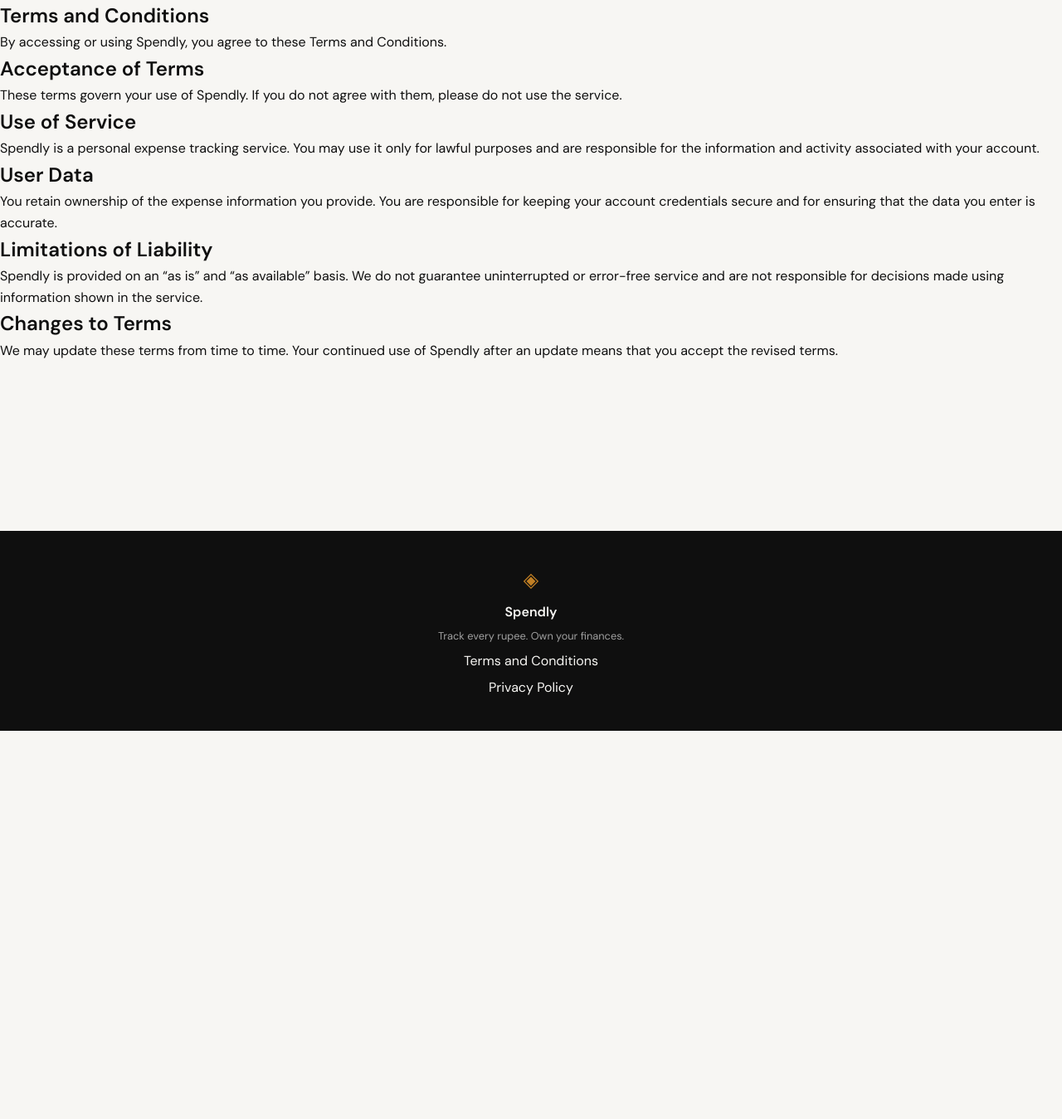
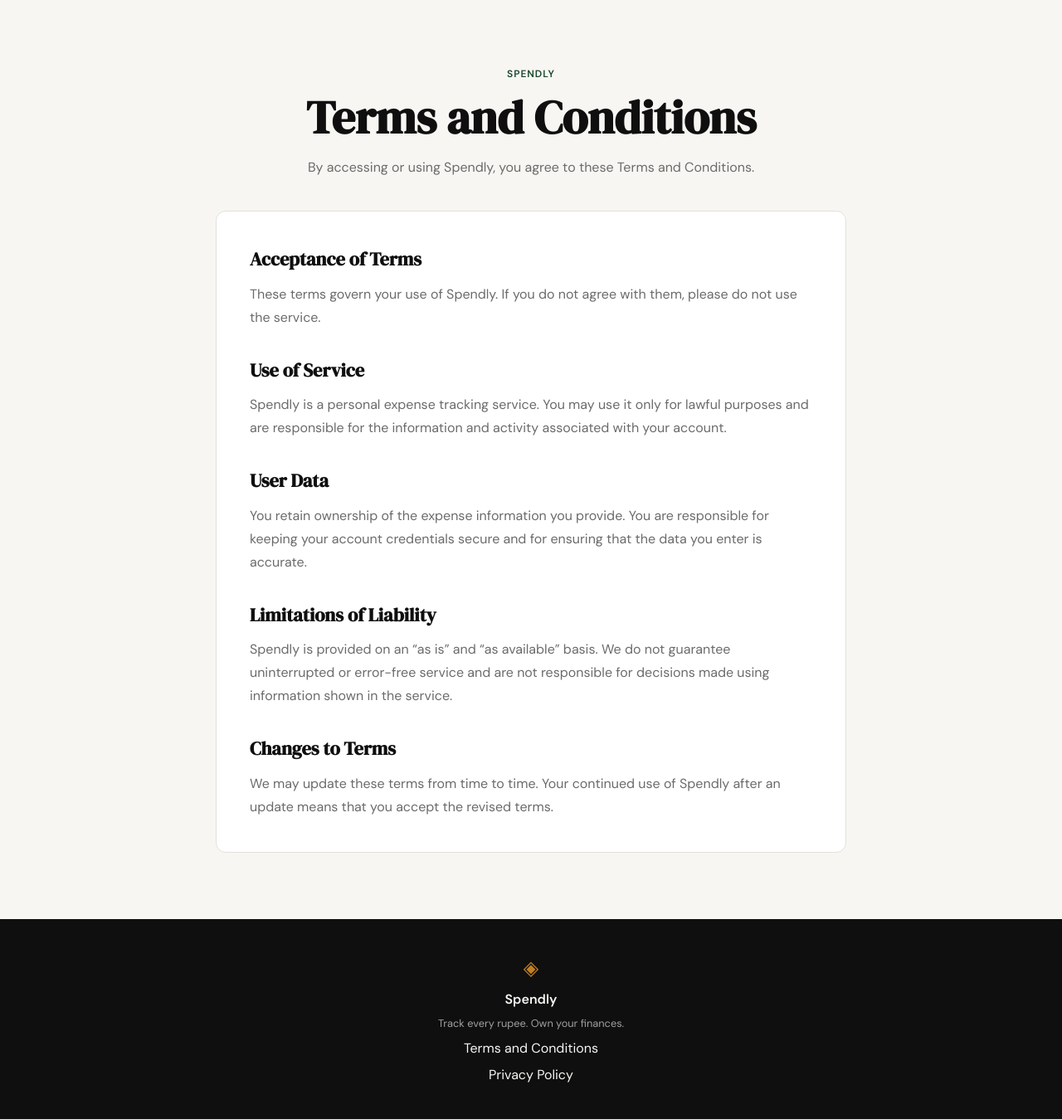
Before and after one commit to abhisheknishad23/Spend-Money, a Flask app: page /terms in a window 1280 px wide. Shown: the part 61-1410 px from the top of the page at 83% size. Before the commit the page ends 942 px from the top, so only its background shows below. Run offline with Flask 3, Linux system fonts and the light colour scheme.

Commit message:
landing: add terms and conditions page and route

```diff
--- a/static/css/style.css
+++ b/static/css/style.css
@@ -478,6 +478,69 @@ a { color: inherit; text-decoration: none; }
 .auth-switch a:hover { text-decoration: underline; }
 
 /* ------------------------------------------------------------------ */
+/* Terms page                                                         */
+/* ------------------------------------------------------------------ */
+
+.terms-section {
+    padding: 5rem 2rem;
+}
+
+.terms-container {
+    max-width: 760px;
+    margin: 0 auto;
+}
+
+.terms-header {
+    text-align: center;
+    margin-bottom: 2.5rem;
+}
+
+.terms-eyebrow {
+    color: var(--accent);
+    font-size: 0.75rem;
+    font-weight: 600;
+    letter-spacing: 0.08em;
+    text-transform: uppercase;
+    margin-bottom: 0.75rem;
+}
+
+.terms-header h1 {
+    color: var(--ink);
+    font-family: var(--font-display);
+    font-size: clamp(2.25rem, 5vw, 3.5rem);
+    line-height: 1.1;
+    margin-bottom: 1rem;
+}
+
+.terms-header > p:last-child {
+    color: var(--ink-muted);
+    margin: 0 auto;
+    max-width: 560px;
+}
+
+.terms-card {
+    background: var(--paper-card);
+    border: 1px solid var(--border);
+    border-radius: var(--radius-md);
+    padding: 2.5rem;
+}
+
+.terms-card h2 {
+    color: var(--ink);
+    font-family: var(--font-display);
+    font-size: 1.4rem;
+    margin-top: 2rem;
+    margin-bottom: 0.6rem;
+}
+
+.terms-card h2:first-child { margin-top: 0; }
+
+.terms-card p {
+    color: var(--ink-muted);
+    line-height: 1.75;
+}
+
+/* ------------------------------------------------------------------ */
 /* Footer                                                              */
 /* ------------------------------------------------------------------ */
 
@@ -527,4 +590,6 @@ a { color: inherit; text-decoration: none; }
 @media (max-width: 600px) {
     .nav-links a:not(.nav-cta) { display: none; }
     .hero { padding: 3rem 1rem 2rem; }
+    .terms-section { padding: 3rem 1rem; }
+    .terms-card { padding: 1.5rem; }
 }
--- a/templates/terms.html
+++ b/templates/terms.html
@@ -3,10 +3,15 @@
 {% block title %}Terms and Conditions | Spendly{% endblock %}
 
 {% block content %}
-<section>
+<section class="terms-section">
+    <div class="terms-container">
+        <header class="terms-header">
+            <p class="terms-eyebrow">Spendly</p>
             <h1>Terms and Conditions</h1>
             <p>By accessing or using Spendly, you agree to these Terms and Conditions.</p>
+        </header>
 
+        <article class="terms-card">
             <h2>Acceptance of Terms</h2>
             <p>These terms govern your use of Spendly. If you do not agree with them, please do not use the service.</p>
 
@@ -21,5 +26,7 @@
 
             <h2>Changes to Terms</h2>
             <p>We may update these terms from time to time. Your continued use of Spendly after an update means that you accept the revised terms.</p>
+        </article>
+    </div>
 </section>
 {% endblock %}
```
Lines whose indentation alone changed are shown as unchanged.
